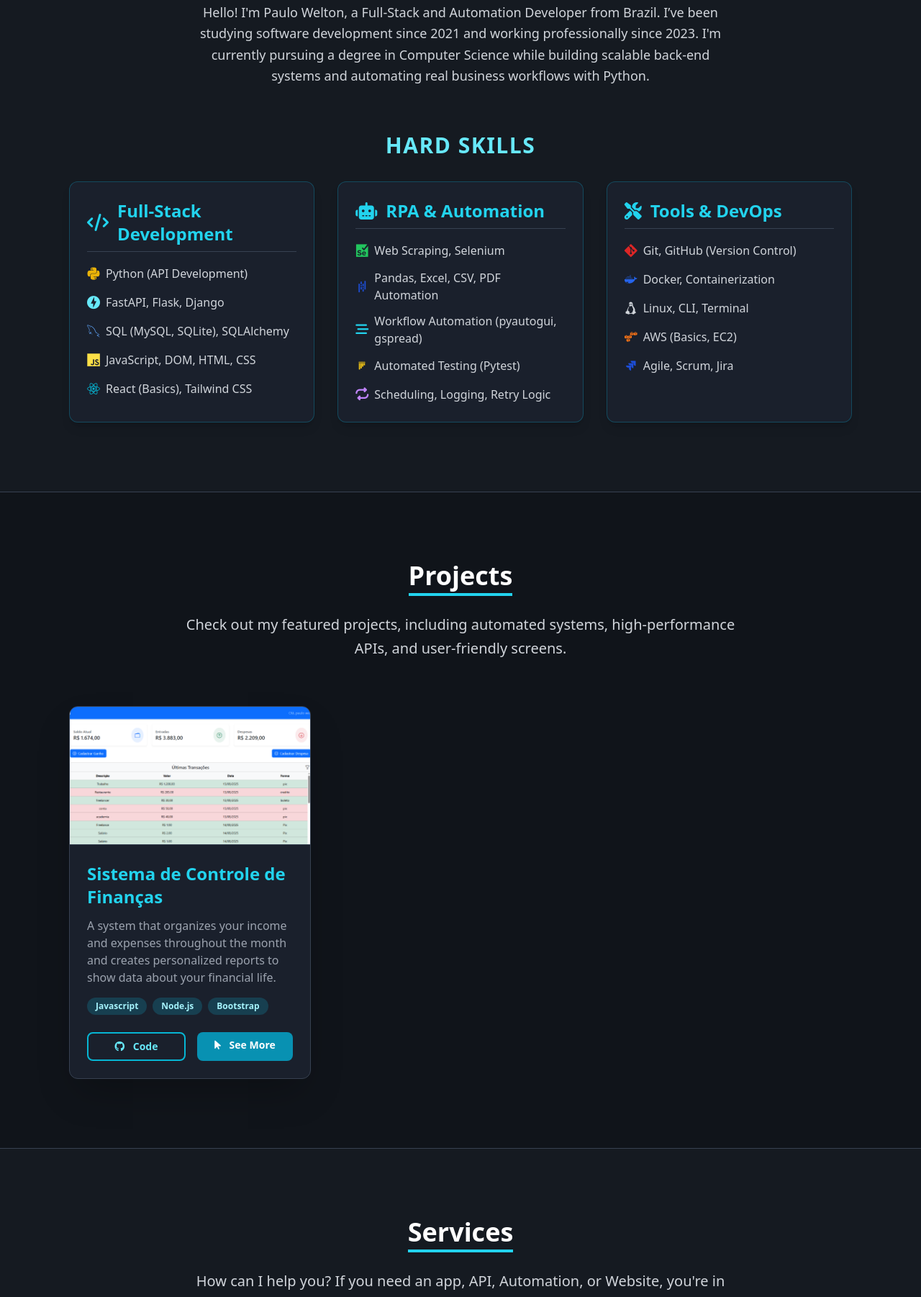
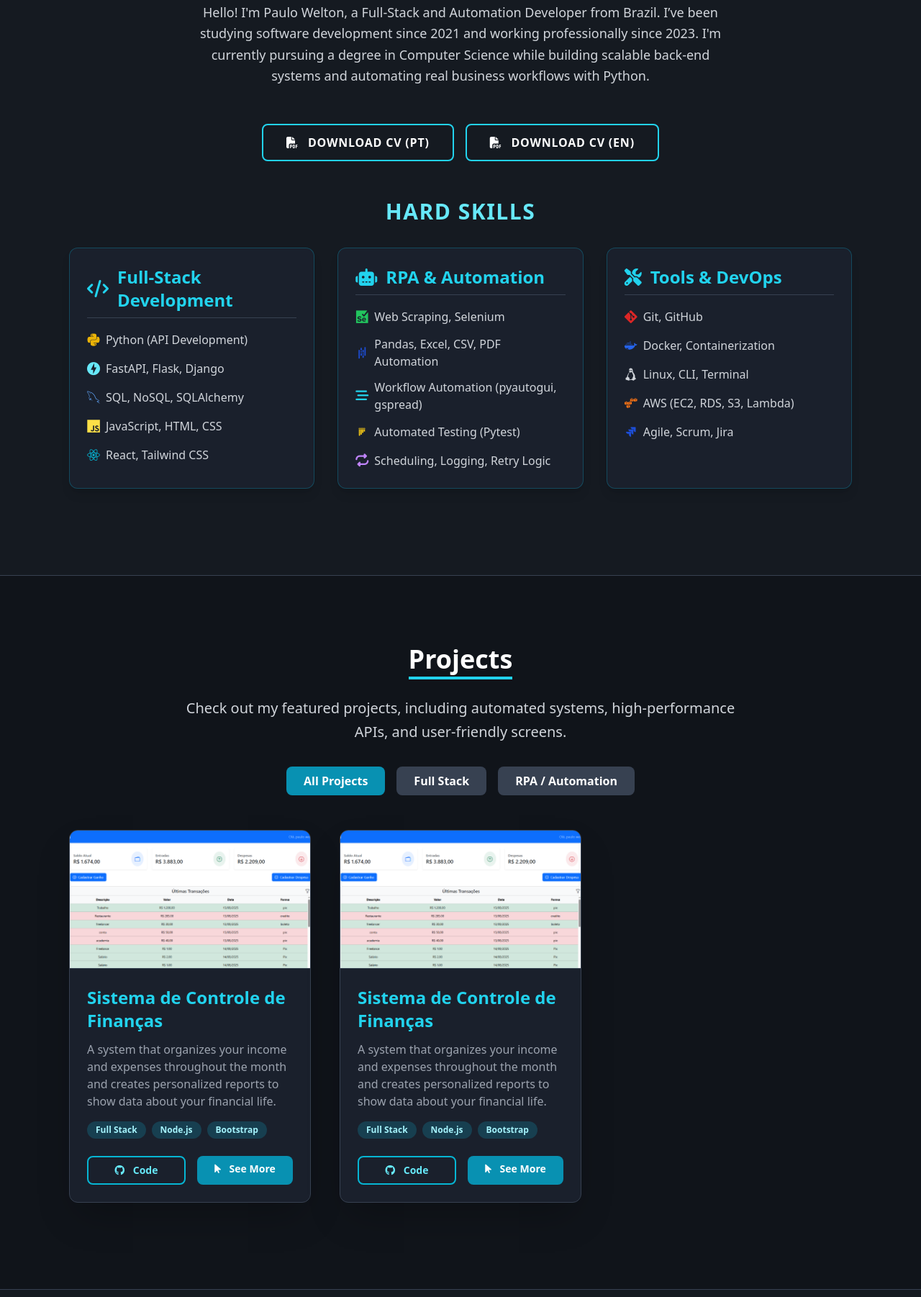
Before and after one commit to paulowelton/Portifolio, a plain HTML site: page index.html in a window 1280 px wide. Shown: the part 998-2800 px from the top of the page at 72% size. Drawn offline with nearby package versions, Linux system fonts and the light colour scheme; some packages are replaced by stand-ins of ours; a script that the page names is missing.

Commit message:
adicionando slider pra visualizacao de projetos na versao mobile

```diff
--- a/index.html
+++ b/index.html
@@ -16,7 +16,6 @@
 <body class="bg-[#0d1117]">
 
 <div class="min-h-screen text-white bg-fixed" id="header-background">
-
 <header class="text-white">
     <nav class="flex items-center justify-between p-6 lg:px-12">
         <div class="flex lg:flex-1">
@@ -74,8 +73,8 @@
         </dialog>
     </el-dialog>
     <section class="h-screen flex flex-col items-center justify-center text-center -mt-20">
-        <h3 class="text-3xl mb-4 font-bold tracking-widest uppercase text-cyan-400">
-            PORTFÓLIO
+        <h3 class="text-3xl mb-4 font-bold tracking-widest text-cyan-400">
+            Portifólio
         </h3>
 
         <h1 class="text-6xl sm:text-7xl md:text-8xl lg:text-9xl font-extrabold drop-shadow-xl tracking-tight">
@@ -83,10 +82,10 @@
         </h1>
 
         <p class="mt-4 text-xl md:text-2xl drop-shadow mb-10 text-white/80">
-            | Full Stack Developer | Systems Automation - RPA |
+            Full Stack Developer | Systems Automation - RPA
         </p>
 
-        <a href="#projects" class="px-8 py-3 border-2 border-cyan-400 rounded-lg text-white font-semibold uppercase
+        <a href="#about" class="px-8 py-3 border-2 border-cyan-400 rounded-lg text-white font-semibold uppercase
             hover:bg-cyan-400/20 transition duration-300 tracking-wider">
             See More
         </a>
@@ -100,7 +99,7 @@
     </h3>
 
     <div class="w-11/12 md:w-2/3">
-        <p class="text-lg text-gray-300 leading-relaxed text-center mb-16">
+        <p class="text-lg text-gray-300 leading-relaxed text-center mb-11">
             Hello! I'm Paulo Welton, a Full-Stack and Automation Developer from Brazil.
             I’ve been studying software development since 2021 and working professionally since 2023.
             I'm currently pursuing a degree in Computer Science while building scalable back-end systems
@@ -108,11 +107,26 @@
         </p>
     </div>
 
+
+    <div class="flex flex-col md:flex-row justify-center w-full gap-4 p-2 mb-11">
+        <a href="src/files/CV-PauloWelton.pdf" download="CV-PauloWelton.pdf"
+        class="px-8 py-3 border-2 border-cyan-400 rounded-lg text-white font-semibold uppercase
+                hover:bg-cyan-400/20 transition duration-300 tracking-wider text-center">
+            <i class="fas fa-file-pdf mr-2"></i> Download CV (PT)
+        </a>
+
+        <a href="src/files/CV-PauloWelton-EN.pdf" download="CV-PauloWelton-EN.pdf"
+        class="px-8 py-3 border-2 border-cyan-400 rounded-lg text-white font-semibold uppercase
+                hover:bg-cyan-400/20 transition duration-300 tracking-wider text-center">
+            <i class="fas fa-file-pdf mr-2"></i> Download CV (EN)
+        </a>
+    </div>
+
     <h4 class="text-3xl font-bold mb-8 text-cyan-300 uppercase tracking-wider text-center">
         Hard Skills
     </h4>
 
-    <div class="grid grid-cols-1 md:grid-cols-3 gap-8 w-full max-w-6xl text-left">
+    <div class="grid grid-cols-1 md:grid-cols-3 gap-8 w-full max-w-6xl text-left mb-6">
 
         <div class="p-6 bg-[#1a202c] rounded-xl border border-cyan-700/50 shadow-lg hover:border-cyan-400 transition duration-300 h-full">
             <h5 class="text-2xl font-bold mb-4 text-cyan-400 border-b border-gray-700 pb-2 flex items-center">
@@ -121,9 +135,9 @@
             <ul class="space-y-3 text-gray-300">
                 <li class="flex items-center gap-2"><i class="devicon-python-plain text-lg text-yellow-500"></i> Python (API Development)</li>
                 <li class="flex items-center gap-2"><i class="devicon-fastapi-plain text-lg text-cyan-300"></i> FastAPI, Flask, Django</li>
-                <li class="flex items-center gap-2"><i class="devicon-mysql-plain text-lg text-blue-400"></i> SQL (MySQL, SQLite), SQLAlchemy</li>
-                <li class="flex items-center gap-2"><i class="devicon-javascript-plain text-lg text-yellow-300"></i> JavaScript, DOM, HTML, CSS</li>
-                <li class="flex items-center gap-2"><i class="devicon-react-plain text-lg text-cyan-500"></i> React (Basics), Tailwind CSS</li>
+                <li class="flex items-center gap-2"><i class="devicon-mysql-plain text-lg text-blue-400"></i> SQL, NoSQL, SQLAlchemy</li>
+                <li class="flex items-center gap-2"><i class="devicon-javascript-plain text-lg text-yellow-300"></i> JavaScript, HTML, CSS</li>
+                <li class="flex items-center gap-2"><i class="devicon-react-plain text-lg text-cyan-500"></i> React, Tailwind CSS</li>
             </ul>
         </div>
 
@@ -145,24 +159,46 @@
                 <i class="fas fa-tools mr-3"></i> Tools & DevOps
             </h5>
             <ul class="space-y-3 text-gray-300">
-                <li class="flex items-center gap-2"><i class="devicon-git-plain text-lg text-red-600"></i> Git, GitHub (Version Control)</li>
+                <li class="flex items-center gap-2"><i class="devicon-git-plain text-lg text-red-600"></i> Git, GitHub</li>
                 <li class="flex items-center gap-2"><i class="devicon-docker-plain text-lg text-blue-600"></i> Docker, Containerization</li>
                 <li class="flex items-center gap-2"><i class="devicon-linux-plain text-lg text-gray-300"></i> Linux, CLI, Terminal</li>
-                <li class="flex items-center gap-2"><i class="devicon-amazonwebservices-plain text-lg text-orange-500"></i> AWS (Basics, EC2)</li>
+                <li class="flex items-center gap-2"><i class="devicon-amazonwebservices-plain text-lg text-orange-500"></i> AWS (EC2, RDS, S3, Lambda)</li>
                 <li class="flex items-center gap-2"><i class="devicon-jira-plain text-lg text-blue-700"></i> Agile, Scrum, Jira</li>
             </ul>
         </div>
     </div>
-    </section>
+</section>
 
 <section id="projects" class="bg-[#10141a] text-white p-16 md:p-24 border-t border-gray-700 flex flex-col items-center">
     <h3 class="text-4xl font-bold mb-6 border-b-4 border-cyan-400 inline-block pb-1">Projects</h3>
 
-    <p class="text-xl text-gray-300 leading-relaxed text-center max-w-3xl mb-16">
+    <p class="text-xl text-gray-300 leading-relaxed text-center max-w-3xl mb-8">
         Check out my featured projects, including automated systems, high-performance APIs, and user-friendly screens.
     </p>
 
-    <div class="grid grid-cols-1 md:grid-cols-2 lg:grid-cols-3 gap-10 w-full max-w-7xl" id="projects-container"></div>
+    <div class="flex flex-wrap justify-center gap-4 mb-12" id="filter-buttons">
+        <button onclick="filterProjects('all')" class="filter-btn px-6 py-2 bg-cyan-600 rounded-lg text-white font-semibold hover:bg-cyan-500 transition duration-300">
+            All Projects
+        </button>
+        <button onclick="filterProjects('Full Stack')" class="filter-btn px-6 py-2 bg-gray-700 rounded-lg text-white font-semibold hover:bg-cyan-500 transition duration-300">
+            Full Stack
+        </button>
+        <button onclick="filterProjects('RPA')" class="filter-btn px-6 py-2 bg-gray-700 rounded-lg text-white font-semibold hover:bg-cyan-500 transition duration-300">
+            RPA / Automation
+        </button>
+    </div>
+
+    <div class="grid grid-cols-1 md:grid-cols-2 lg:grid-cols-3 gap-10 w-full max-w-7xl mb-6" id="projects-container"></div>
+
+    <div class="w-full hidden mb-6" id="projects-container-mobile">
+        <div class="swiper w-full">
+            <div class="swiper-wrapper"></div>
+
+            <div class="swiper-pagination"></div>
+
+            <div class="swiper-scrollbar"></div>
+        </div>
+    </div>
 
 </section>
 
@@ -173,7 +209,7 @@
         How can I help you? If you need an app, API, Automation, or Website, you're in the right place!
     </p>
 
-    <div class="grid grid-cols-1 md:grid-cols-3 gap-8 w-full max-w-6xl">
+    <div class="grid grid-cols-1 md:grid-cols-3 gap-8 w-full max-w-6xl mb-6">
 
         <div class="p-6 bg-[#1a202c] rounded-xl border border-cyan-700/50 shadow-xl text-center hover:bg-[#202836] transition duration-300">
             <i class="fas fa-cogs text-6xl text-cyan-400 mb-4"></i>
@@ -194,6 +230,7 @@
         </div>
     </div>
 </section>
+
 <section id="contact" class="bg-[#10141a] text-white p-16 md:p-24 border-t border-gray-700 flex flex-col items-center">
     <h3 class="text-4xl font-bold mb-6 border-b-4 border-cyan-400 inline-block pb-1">Get in Touch</h3>
 
@@ -201,7 +238,7 @@
         Let's build something great! Connect with me via email or social media for project inquiries or collaboration.
     </p>
 
-    <div class="w-full max-w-lg bg-[#151a21] p-8 rounded-xl shadow-2xl border border-gray-700 text-center">
+    <div class="w-full max-w-lg bg-[#151a21] p-8 rounded-xl shadow-2xl border border-gray-700 text-center mb-6">
 
         <h4 class="text-2xl font-semibold mb-6 text-cyan-300">Contact Information:</h4>
 
--- a/projects.json
+++ b/projects.json
@@ -2,7 +2,14 @@
   {
     "title": "Sistema de Controle de Finanças",
     "description": "A system that organizes your income and expenses throughout the month and creates personalized reports to show data about your financial life.",
-    "tags": ["Javascript", "Node.js", "Bootstrap"],
+    "tags": ["Full Stack", "Node.js", "Bootstrap"],
+    "images": ["src/images/projeto1.png", "src/images/download.png"],
+    "link": "https://github.com/paulowelton/Sistema-de-Controle-de-Financas"
+  },
+  {
+    "title": "Sistema de Controle de Finanças",
+    "description": "A system that organizes your income and expenses throughout the month and creates personalized reports to show data about your financial life.",
+    "tags": ["Full Stack", "Node.js", "Bootstrap"],
     "images": ["src/images/projeto1.png", "src/images/download.png"],
     "link": "https://github.com/paulowelton/Sistema-de-Controle-de-Financas"
   }
--- a/src/js/script.js
+++ b/src/js/script.js
@@ -1,4 +1,83 @@
 let allProjects = [];
+
+function renderProjects(projectsToRender) {
+    const container = document.getElementById('projects-container');
+    const containerMobile = document.querySelector('.swiper-wrapper');
+
+    container.innerHTML = '';
+    containerMobile.innerHTML = '';
+
+    projectsToRender.forEach(p => {
+        const tagsHtml = p.tags.map(tag => {
+            return `<span class="text-xs font-semibold px-3 py-1 bg-cyan-800/50 text-cyan-200 rounded-full">${tag}</span>`;
+        }).join('');
+
+        container.innerHTML += `
+            <div class="bg-[#1a202c] rounded-xl shadow-2xl overflow-hidden border border-gray-700 hover:border-cyan-400 transition duration-300 transform hover:scale-[1.02]">
+                <img src="${p.images[0]}" alt="Imagem do Projeto" class="w-full h-48 object-cover border-b border-gray-700">
+                <div class="p-6">
+                    <h4 class="text-2xl font-bold text-cyan-400 mb-3">${p.title}</h4>
+                    <p class="text-gray-400 mb-4 text-base">${p.description}</p>
+                    <div class="flex flex-wrap gap-2 mb-6">
+                        ${tagsHtml}
+                    </div>
+                    <div class="flex justify-between space-x-4">
+                        <a href="${p.link}" target="_blank" class="flex-1 text-center py-2 border-2 border-cyan-500 rounded-lg text-cyan-300 font-semibold hover:bg-cyan-500 hover:text-white transition duration-300 text-sm">
+                            <i class="fab fa-github mr-2"></i> Code
+                        </a>
+                        <a onclick="openProjectDetails('${p.title}')" class="flex-1 text-center py-2 bg-cyan-600 rounded-lg text-white font-semibold cursor-pointer hover:bg-cyan-500 transition duration-300 text-sm">
+                            <i class="fas fa-mouse-pointer mr-2"></i> See More
+                        </a>
+                    </div>
+                </div>
+            </div>
+        `;
+
+        containerMobile.innerHTML += `
+            <div class="swiper-slide bg-[#1a202c] rounded-xl shadow-2xl overflow-hidden border border-gray-700 hover:border-cyan-400 transition duration-300 transform hover:scale-[1.02]">
+                <img src="${p.images[0]}" alt="Imagem do Projeto" class="w-full h-48 object-cover border-b border-gray-700">
+                <div class="p-6">
+                    <h4 class="text-2xl font-bold text-cyan-400 mb-3">${p.title}</h4>
+                    <p class="text-gray-400 mb-4 text-base">${p.description}</p>
+                    <div class="flex flex-wrap gap-2 mb-6">
+                        ${tagsHtml}
+                    </div>
+                    <div class="flex justify-between space-x-4">
+                        <a href="${p.link}" target="_blank" class="flex-1 text-center py-2 border-2 border-cyan-500 rounded-lg text-cyan-300 font-semibold hover:bg-cyan-500 hover:text-white transition duration-300 text-sm">
+                            <i class="fab fa-github mr-2"></i> Code
+                        </a>
+                        <a onclick="openProjectDetails('${p.title}')" class="flex-1 text-center py-2 bg-cyan-600 rounded-lg text-white font-semibold cursor-pointer hover:bg-cyan-500 transition duration-300 text-sm">
+                            <i class="fas fa-mouse-pointer mr-2"></i> See More
+                        </a>
+                    </div>
+                </div>
+            </div>
+        `;
+    });
+}
+
+function filterProjects(category) {
+    let filtered;
+
+    if (category === 'all') {
+        filtered = allProjects;
+    } else {
+
+        filtered = allProjects.filter(p => p.tags.includes(category));
+    }
+
+    renderProjects(filtered);
+
+    document.querySelectorAll('.filter-btn').forEach(btn => {
+        btn.classList.remove('bg-cyan-600', 'hover:bg-cyan-500');
+        btn.classList.add('bg-gray-700', 'hover:bg-cyan-500');
+
+        if (btn.getAttribute('onclick').includes(`'${category}'`)) {
+            btn.classList.remove('bg-gray-700');
+            btn.classList.add('bg-cyan-600');
+        }
+    });
+}
 
 function openProjectDetails(title) {
     const project = allProjects.find(p => p.title === title);
@@ -39,6 +118,7 @@ function openProjectDetails(title) {
 
         customClass: {
             popup: 'bg-[#1a202c] rounded-xl shadow-2xl border border-cyan-400',
+            title: 'text-cyan-400 font-bold text-3xl',
             confirmButton: 'bg-cyan-600 hover:bg-cyan-500 text-white font-semibold py-2 px-6 rounded-lg transition duration-300',
         },
 
@@ -47,22 +127,19 @@ function openProjectDetails(title) {
         buttonsStyling: false,
 
         didOpen: () => {
-      const swiper = new Swiper('.swiper', {
+            new Swiper('.swiper', {
                 direction: 'horizontal',
                 loop: true,
                 spaceBetween: 10,
                 slidesPerView: 1,
-
                 pagination: {
                     el: '.swiper-pagination',
                     clickable: true,
                 },
-
                 navigation: {
                     nextEl: '.swiper-button-next',
                     prevEl: '.swiper-button-prev',
                 },
-
                 scrollbar: {
                     el: '.swiper-scrollbar',
                 },
@@ -74,33 +151,25 @@ function openProjectDetails(title) {
 fetch('projects.json')
     .then(res => res.json())
     .then(projects => {
-    const container = document.getElementById('projects-container');
         allProjects = projects;
 
-    projects.forEach(p => {
-      const tagsHtml = p.tags.map(tag => {
-        return `<span class="text-xs font-semibold px-3 py-1 bg-cyan-800/50 text-cyan-200 rounded-full">${tag}</span>`;
-      }).join('');
+        renderProjects(allProjects);
+    });
 
-    container.innerHTML += `
-      <div class="bg-[#1a202c] rounded-xl shadow-2xl overflow-hidden border border-gray-700 hover:border-cyan-400 transition duration-300 transform hover:scale-[1.02]">
-        <img src="${p.images[0]}" alt="Imagem do Projeto" class="w-full h-48 object-cover border-b border-gray-700">
-        <div class="p-6">
-          <h4 class="text-2xl font-bold text-cyan-400 mb-3">${p.title}</h4>
-          <p class="text-gray-400 mb-4 text-base">${p.description}</p>
-          <div class="flex flex-wrap gap-2 mb-6">
-            ${tagsHtml}
-          </div>
-          <div class="flex justify-between space-x-4">
-            <a href="${p.link}" target="_blank" class="flex-1 text-center py-2 border-2 border-cyan-500 rounded-lg text-cyan-300 font-semibold hover:bg-cyan-500 hover:text-white transition duration-300 text-sm">
-              <i class="fab fa-github mr-2"></i> Code
-            </a>
-            <a onclick="openProjectDetails('${p.title}')" class="flex-1 text-center py-2 bg-cyan-600 rounded-lg text-white font-semibold cursor-pointer hover:bg-cyan-500 transition duration-300 text-sm">
-              <i class="fas fa-mouse-pointer mr-2"></i> See More
-            </a>
-          </div>
-        </div>
-      </div>
-    `;
+new Swiper('.swiper', {
+  direction: 'horizontal',
+  loop: true,
+
+  pagination: {
+    el: '.swiper-pagination',
+  },
+
+//   navigation: {
+//     nextEl: '.swiper-button-next',
+//     prevEl: '.swiper-button-prev',
+//   },
+
+  scrollbar: {
+    el: '.swiper-scrollbar',
+  },
 });
-});
```
Also changed, not shown: src/css/style.css (+14 -4 lines), 2 other files. Lines whose indentation alone changed are shown as unchanged.
